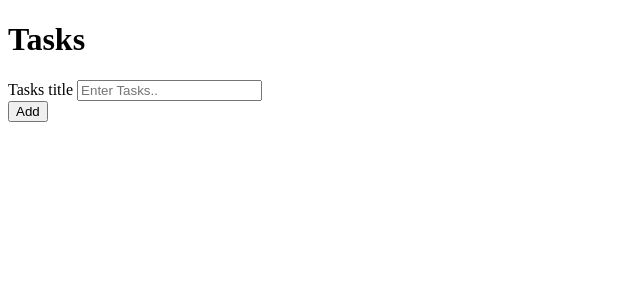
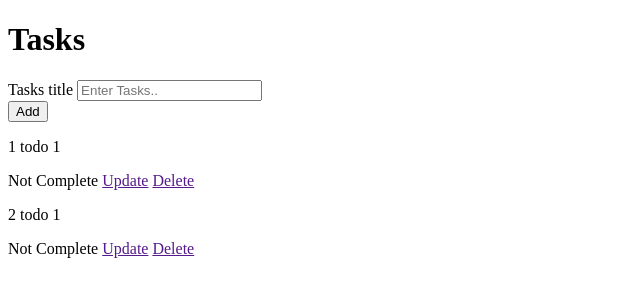
Before and after one commit to nic0mp/Nico-TaskApp-Flask, a Flask app: page / in a window 1280 px wide. Shown: the top 300 px of the page, without its empty margins (0-640 px from the left). Run offline with Flask 2, Linux system fonts and the light colour scheme; data comes from the database, SQL or seed files in the repository; both versions use the stored data as it was after the commit.

Commit message:
added database update and delete features

```diff
--- a/app.py
+++ b/app.py
@@ -2,12 +2,25 @@ from flask import Flask, render_template
 from flask_sqlalchemy import SQLAlchemy
 
 app = Flask(__name__)
+app.config['SQLALCHEMY_DATABASE_URI'] = 'sqlite:///db.sqlite'
+app.config['SQLALCHEMY_TRACK_MODIFICATIONS'] = False
+db = SQLAlchemy(app) #database
+
+class Todo(db.Model):
+    id =db.Column(db.Integer,primary_key=True)
+    title = db.Column(db.String(100))
+    complete = db.Column(db.Boolean)
+
 
 @app.route('/')
 def index():
-    return render_template('index.html')
+    #show all todos
+    todo_list = Todo.query.all()
+    print(todo_list)
+    return render_template('index.html',todo_list=todo_list)
 
 
 
-# if __name__=="__main__":
-#     app.run(debug=True)
+if __name__=="__main__":
+    db.create_all()
+    app.run(debug=True)
--- a/templates/index.html
+++ b/templates/index.html
@@ -19,5 +19,19 @@
         </div>
     </form>
 
+    {% for todo in todo_list%}
+        <p> {{todo.id}} {{todo.title}} </p>
+
+        {% if todo.complete == False %}
+            <span>Not Complete</span>
+        {% else %}
+            <span>Completed</span>
+        {% endif %}
+
+        <a href="">Update</a>
+        <a href="">Delete</a>
+
+    {%endfor%}
+
 </body>
 </html>
```
Also changed, not shown: db.sqlite (added).
